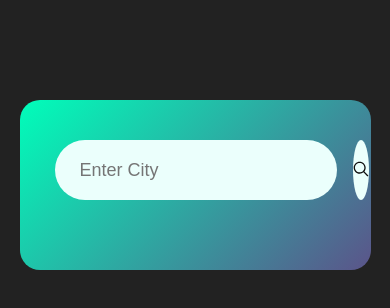
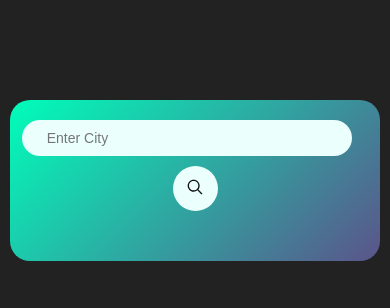
Before and after one commit to Viper-28/WeatherApp, a plain HTML site: page index.html in a window 390 px wide. Drawn offline with Linux system fonts and the light colour scheme.

Commit message:
Update style.css

```diff
--- a/style.css
+++ b/style.css
@@ -109,3 +109,33 @@ body{
     margin-top: 10px;
     display: none;
 }
+@media (max-width:480px)
+{
+    .card{
+        width:95%;
+        padding:20px
+    }
+    .search{
+        flex-direction: column;
+        gap:10px;
+    }
+    .search input
+    {
+        width:100%;
+        font-size: 14px;
+    }
+    .search button
+    {
+        width :45px;
+        height:45px;
+    }
+    .weather h1
+    {
+        font-size: 50px;
+    }
+    .weather h2
+    {
+        font-size: 30px;
+    }
+
+}
```
